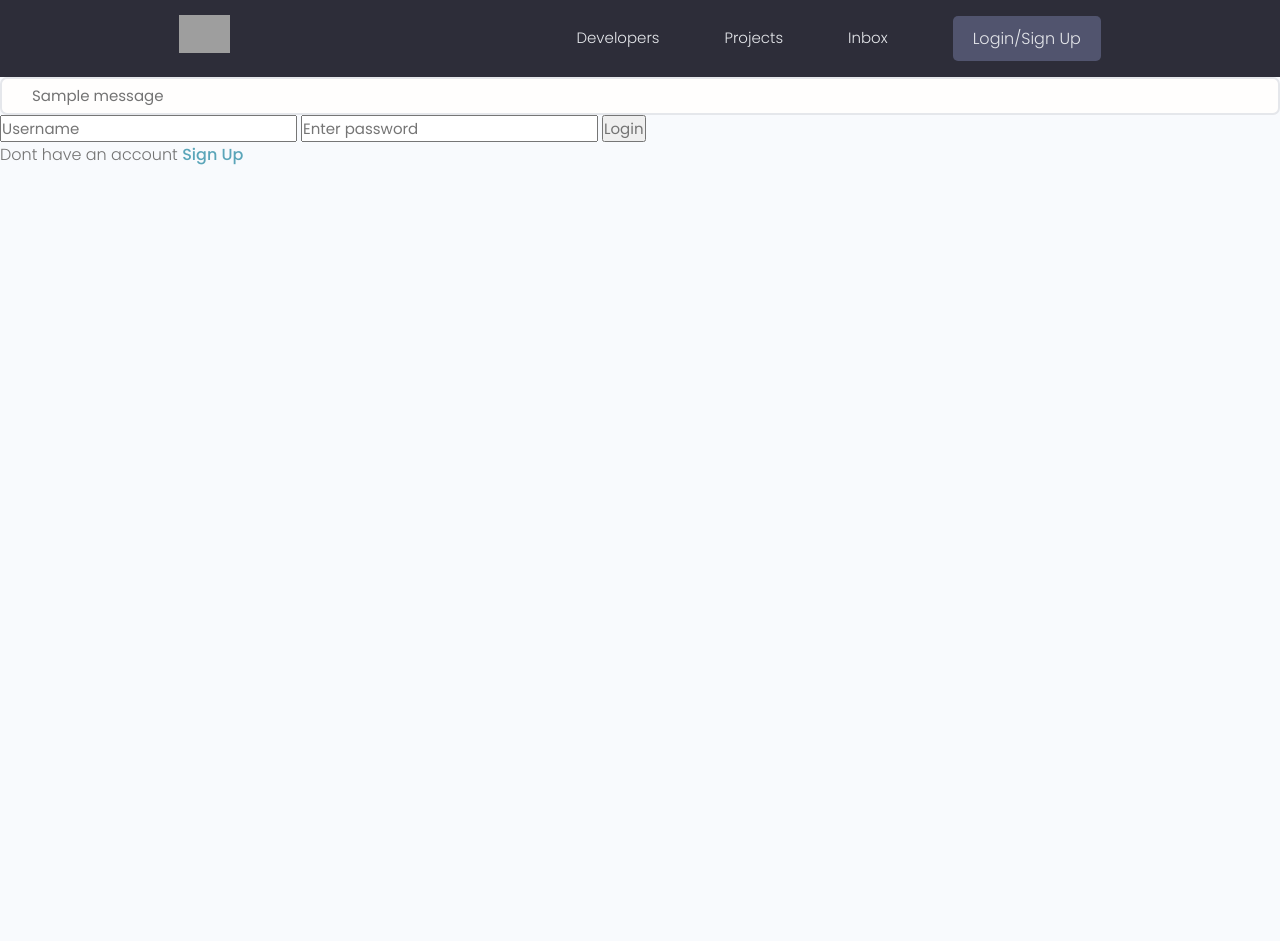
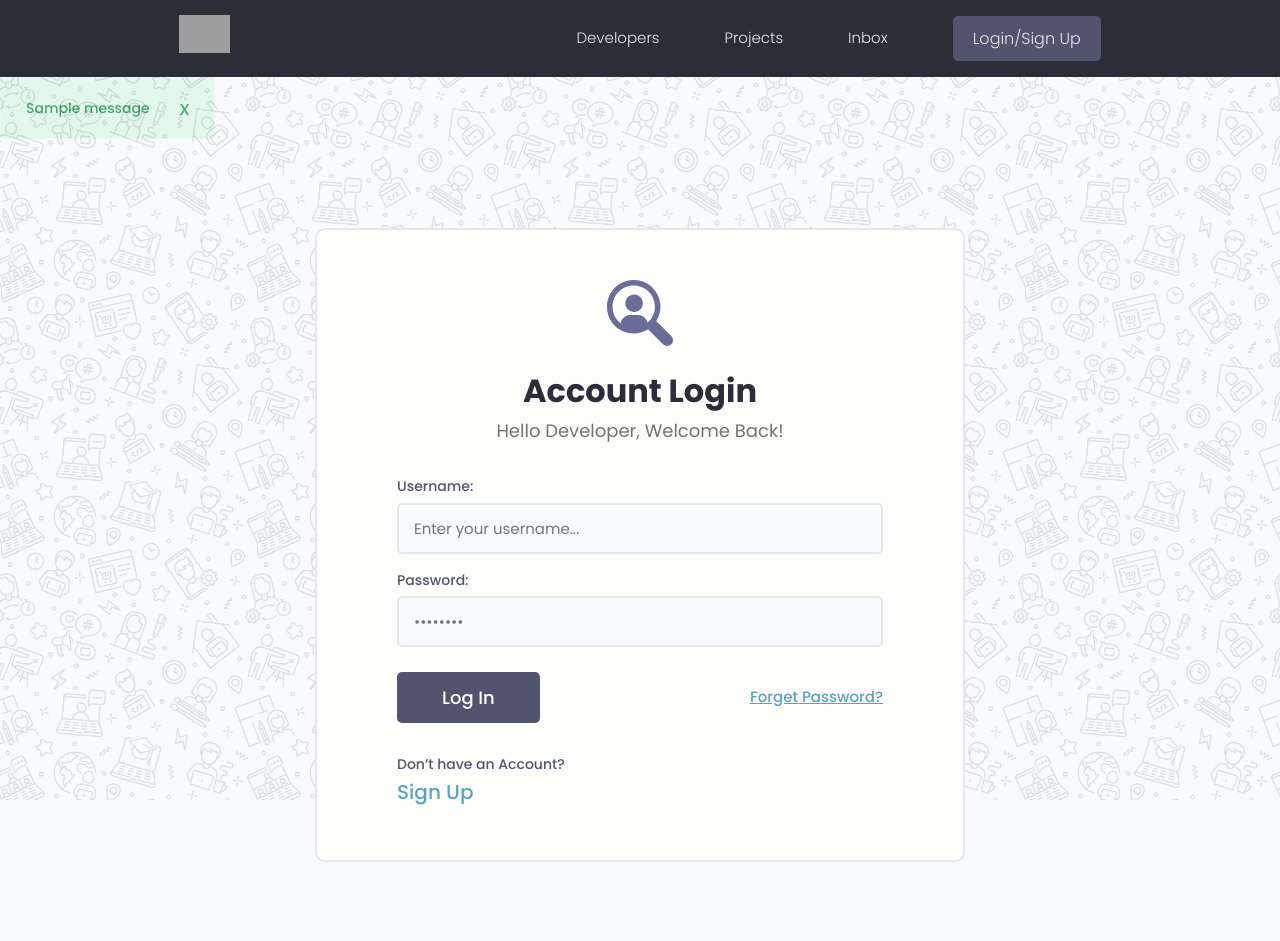
Before and after one commit to matheeshaw25/DevSearch, a Django app: page /login/ in a window 1280 px wide. Before the commit the page ends 165 px from the top, so only its background shows below. Run offline with Django 5.2, Linux system fonts and the light colour scheme; one stand-in notice (Sample message) is shown; some libraries are stand-ins or nearby versions; grey boxes are pictures that could not be loaded.

Commit message:
Added styling to login and register page

```diff
--- a/static/uikit/app.js
+++ b/static/uikit/app.js
@@ -2,3 +2,13 @@
 document.addEventListener('DOMContentLoaded', function () {
   hljs.highlightAll();
 });
+
+
+let alertWrapper = document.querySelector('.alert')
+let alertClose = document.querySelector('.alert__close')
+
+if (alertWrapper) {
+  alertClose.addEventListener('click', () =>
+    alertWrapper.style.display = 'none'
+  )
+}
--- a/templates/main.html
+++ b/templates/main.html
@@ -18,16 +18,22 @@
     <title>DevSearch - Connect with Developers!</title>
 
 </head>
+
 <body>
 
     {% include 'navbar.html' %}
 
+
+
     {% if messages %}
-    <ul class="messages">
-        {% for message in messages %}
-        <li{% if message.tags %} class="{{ message.tags }}"{% endif %}>{{ message }}</li>
-        {% endfor %}
-    </ul>
+
+    {% for message in messages %}
+    <div class="alert  alert--{{message.tags}}">
+        <p class="alert__message">{{message}}</p>
+        <button class="alert__close">x</button>
+    </div>
+    {% endfor %}
+
     {% endif %}
 
     {% block content %}
@@ -36,4 +42,7 @@
 
 </body>
 
+<script src="{% static 'uikit/app.js' %}"></script>
+
+
 </html>
--- a/users/forms.py
+++ b/users/forms.py
@@ -10,3 +10,9 @@ class CustomUserCreationForm(UserCreationForm):
         labels = {
             'first_name':'Name', # changing first_name 's label to name
         }
+
+    def __init__(self,*args,**kwargs):
+            super(CustomUserCreationForm,self).__init__(*args,**kwargs)
+
+            for name,field in self.fields.items():
+                 field.widget.attrs.update({'class':'input'}) #setting an input class in the form
--- a/users/templates/users/login_register.html
+++ b/users/templates/users/login_register.html
@@ -1,32 +1,110 @@
 {% extends 'main.html' %}
-
+{% load static %}
 
 {% block content %}
 
 {% if page == 'register' %}
 
-<h1>Register User</h1>
 
-<form method="POST" action="{% url 'register' %}">
+<body>
+  <div class="auth">
+    <div class="card">
+      <div class="auth__header text-center">
+        <a href="/">
+          <img src="{% static 'images/icon.svg' %}" alt="icon" />
+        </a>
+        <h3>Register an Account</h3>
+        <p>Create a new developer account</p>
+      </div>
 
-    {% csrf_token %}
-    {{form.as_p}}
-    <input type="submit" value="Register User"/>
-</form>
+      <form method="POST" action="{% url 'register' %}" class="form auth__form">
+        {% csrf_token %}
 
-<p>Already have an account <a href="{% url 'login' %}">Sign In</a></p>
+        {% for field in form %}
+        <div class="form__field">
+          <label for="formInput#text">{{field.label}} </label>
+          {{field}}
+
+          <!-- {% if field.help_text %}
+          <small>{{field.help_text}}</small>
+          {% endif %} -->
+
+          {% for error in field.errors %}
+          <p style="color: red;">{{error}}</p>
+          {% endfor %}
+
+
+        </div>
+        {% endfor %}
+
+
+        <div class="auth__actions">
+          <input class="btn btn--sub btn--lg" type="submit" value="Sign  In" />
+        </div>
+      </form>
+      <div class="auth__alternative">
+        <p>Already have an Account?</p>
+        <a href="{% url 'login' %}">Log In</a>
+      </div>
+    </div>
+  </div>
+</body>
+
+
+
 
 {% else %}
 
-<form action = "{% url 'login' %}" method="POST">
 
-    {% csrf_token %}
-    <input type="text" name="username" placeholder="Username" />
-    <input type="password" name="password" placeholder="Enter password" />
-    <input type="submit" value="Login" />
+<div class="auth">
+    <div class="card">
 
-    <p>Dont have an account <a href="{% url 'register' %}">Sign Up</a></p>
-</form>
+      <div class="auth__header text-center">
+        <a href="/">
+          <img src="{% static 'images/icon.svg' %}" alt="icon" />
+        </a>
+        <h3>Account Login</h3>
+        <p>Hello Developer, Welcome Back!</p>
+      </div>
+
+      <form action = "{% url 'login' %}" method="POST" class="form auth__form">
+        {% csrf_token %}
+        <!-- Input:Username -->
+        <div class="form__field">
+          <label for="formInput#text">Username: </label>
+          <input
+            class="input input--text"
+            id="formInput#text"
+            type="text"
+            name="username"
+            placeholder="Enter your username..."
+          />
+        </div>
+
+        <!-- Input:Password -->
+        <div class="form__field">
+          <label for="formInput#password">Password: </label>
+          <input
+            class="input input--password"
+            id="formInput#passowrd"
+            type="password"
+            name="password"
+            placeholder="••••••••"
+          />
+        </div>
+        <div class="auth__actions">
+          <input class="btn btn--sub btn--lg" type="submit" value="Log In" />
+          <a href="forgetpassword.html">Forget Password?</a>
+        </div>
+      </form>
+      <div class="auth__alternative">
+        <p>Don’t have an Account?</p>
+        <a href="{% url 'register' %}">Sign Up</a>
+      </div>
+    </div>
+  </div>
+
+
 
 {% endif %}
 
--- a/users/views.py
+++ b/users/views.py
@@ -37,7 +37,7 @@ def loginUser(request):
 
 def logoutUser(request):
     logout(request)
-    messages.error(request,'User was logged out')
+    messages.info(request,'User was logged out')
     return redirect('login')
 
 
```
Also changed, not shown: templates/login.html (added, +54 -0 lines), templates/signup.html (added, +89 -0 lines), db.sqlite3, static/images/icon.svg (added), static/images/pattern.jpg (added), 1 other file.
